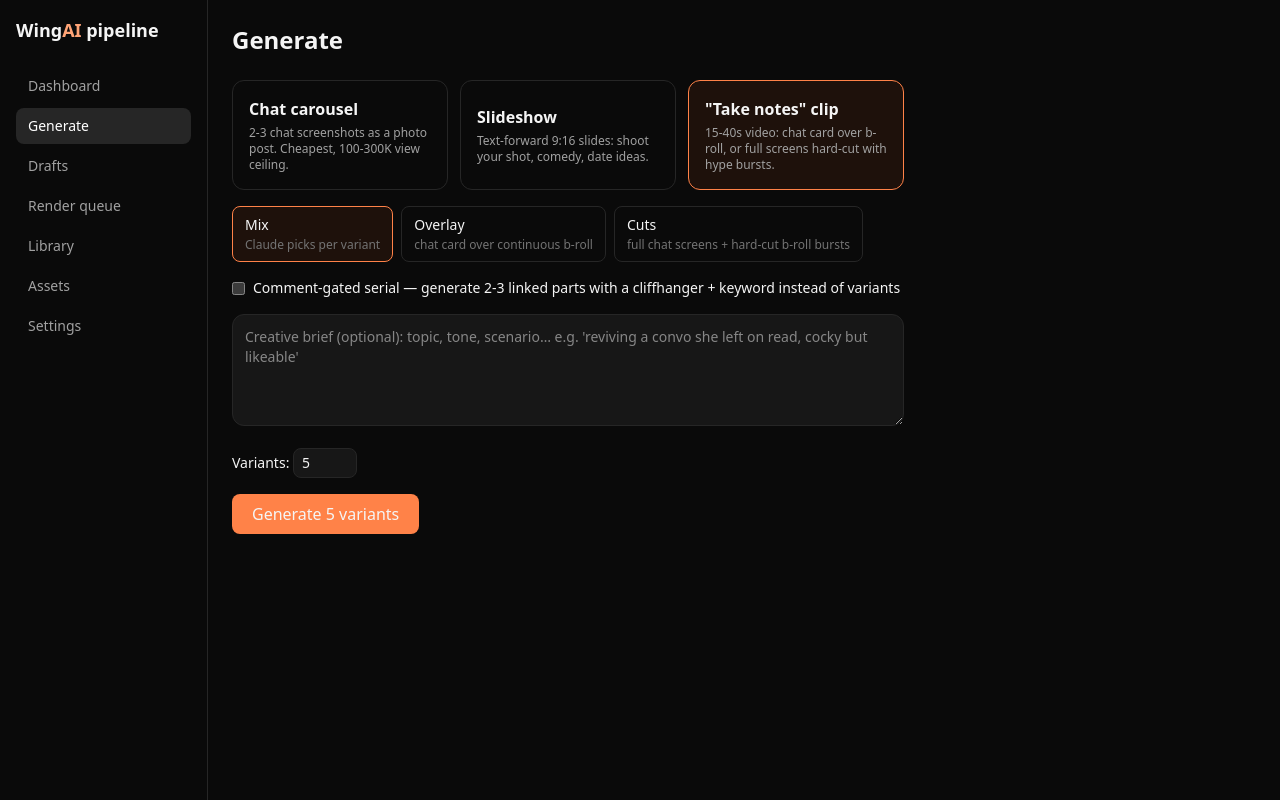
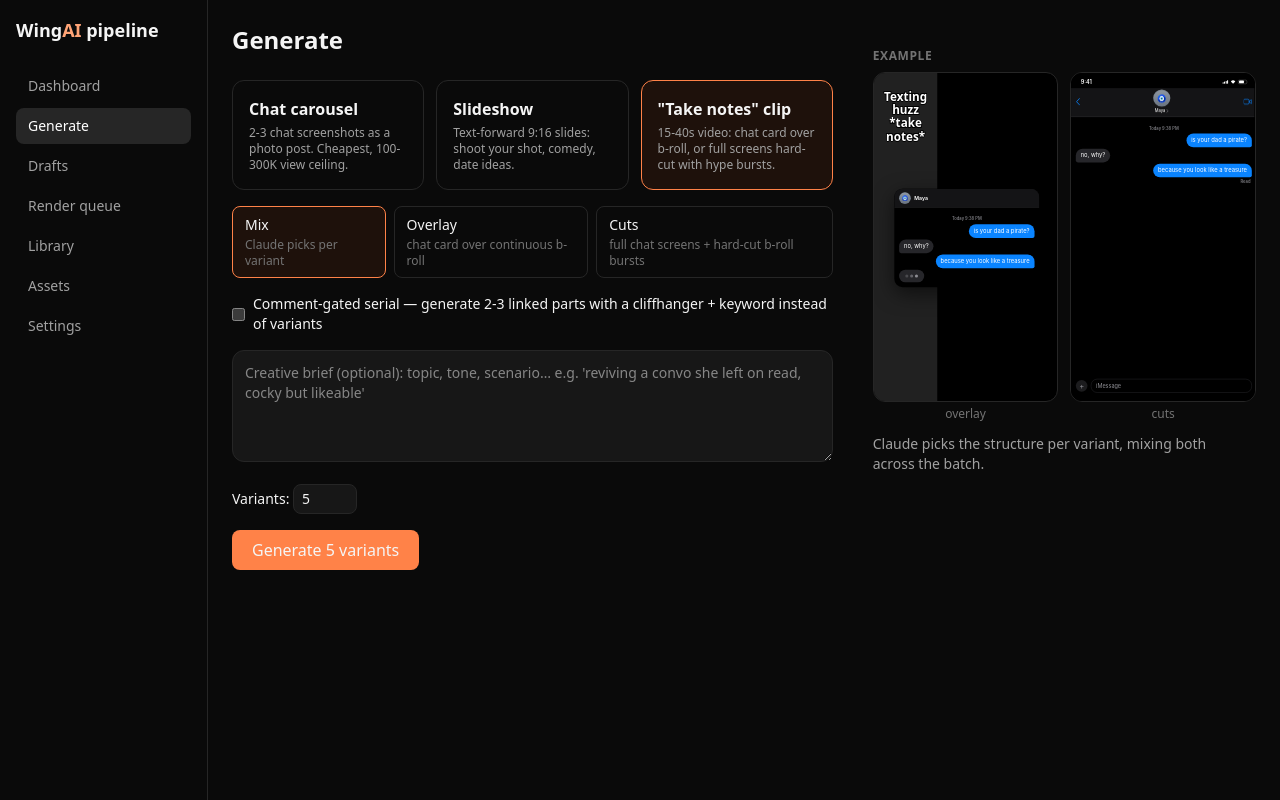
Before and after one commit to ignitiondating/content-pipeline, a React (Vite) app: page /generate in a window 1280 px wide. Both pictures are taken after a click on the button 796 px from the left and 135 px from the top of the page. Built offline with nearby package versions, Linux system fonts and the light colour scheme.

Commit message:
Generate: live example panel that mirrors the current selection
Real render components (ChatScreen/SlideCard) show a sample per format,
slideshow style and clip structure; mix shows both structures side by
side; serial adds the gate-caption note.

```diff
--- /dev/null
+++ b/src/lib/examples.ts
@@ -0,0 +1,40 @@
+import type { ChatSpec } from '@shared/formats/chat'
+import type { Slide } from '@shared/formats/slideshow'
+
+/** Sample content for the Generate page's live example panel. */
+
+export const EXAMPLE_CHAT: ChatSpec = {
+  theme: 'dark',
+  contact: { name: 'Maya', emoji: '🧿' },
+  statusBar: { time: '9:41', batteryPct: 71 },
+  lastMessageStatus: 'read',
+  messages: [
+    { from: 'me', text: 'is your dad a pirate?', timestampDivider: 'Today 9:38 PM' },
+    { from: 'them', text: 'no, why?' },
+    { from: 'me', text: 'because you look like a treasure' },
+    { from: 'them', text: 'omg 💀', reactions: [{ kind: 'haha', from: 'them' }] },
+    { from: 'them', text: 'ok that actually worked' },
+  ],
+}
+
+export const EXAMPLE_HOOK = 'Texting huzz *take notes*'
+
+export const EXAMPLE_SLIDES: Record<'shoot_your_shot' | 'comedic' | 'date_ideas', Slide> = {
+  shoot_your_shot: {
+    kicker: 'move 1',
+    title: 'open with a claim, not a question',
+    chatSnippet: [
+      { from: 'me', text: 'you look like trouble' },
+      { from: 'them', text: 'and yet here you are' },
+    ],
+  },
+  comedic: {
+    title: 'the group chat reviewing your text for 45 minutes',
+    lines: ['12 unread messages', 'before you even hit send'],
+  },
+  date_ideas: {
+    kicker: 'date idea #2',
+    title: 'rooftop parking garage picnic',
+    lines: ['blanket, gas station snacks, city view', 'free, no crowd, no reservations'],
+  },
+}
--- a/src/pages/Generate.tsx
+++ b/src/pages/Generate.tsx
@@ -1,5 +1,9 @@
 import { useState } from 'react'
 import { useNavigate } from 'react-router-dom'
+import ChatScreen from '../components/chat/ChatScreen'
+import SlideCard from '../components/slide/SlideCard'
+import Scaled from '../components/studio/Scaled'
+import { EXAMPLE_CHAT, EXAMPLE_HOOK, EXAMPLE_SLIDES } from '../lib/examples'
 import { api } from '../lib/api'
 
 const FORMAT_CARDS = [
@@ -20,11 +24,133 @@ const STRUCTURES = [
   { key: 'cuts', label: 'Cuts', hint: 'full chat screens + hard-cut b-roll bursts' },
 ] as const
 
+type FormatKey = (typeof FORMAT_CARDS)[number]['key']
+type StyleKey = (typeof STYLES)[number]['key']
+type StructureKey = (typeof STRUCTURES)[number]['key']
+
+function HookText() {
+  return (
+    <div
+      style={{
+        position: 'absolute',
+        top: 48,
+        left: 0,
+        right: 0,
+        display: 'flex',
+        justifyContent: 'center',
+        pointerEvents: 'none',
+      }}
+    >
+      <div
+        style={{
+          maxWidth: '86%',
+          textAlign: 'center',
+          fontSize: 34,
+          fontWeight: 900,
+          lineHeight: 1.15,
+          color: '#FFFFFF',
+          textShadow: '2px 2px 0 #000, -2px 2px 0 #000, 2px -2px 0 #000, -2px -2px 0 #000, 0 3px 0 #000',
+        }}
+      >
+        {EXAMPLE_HOOK}
+      </div>
+    </div>
+  )
+}
+
+function OverlayExample({ height }: { height: number }) {
+  return (
+    <Scaled height={height}>
+      <div style={{ background: '#212121', position: 'relative' }}>
+        <ChatScreen spec={EXAMPLE_CHAT} mode="card" visibleCount={3} showTyping />
+        <HookText />
+      </div>
+    </Scaled>
+  )
+}
+
+function CutsExample({ height }: { height: number }) {
+  return (
+    <Scaled height={height}>
+      <ChatScreen spec={EXAMPLE_CHAT} mode="full" visibleCount={3} />
+    </Scaled>
+  )
+}
+
+function ExamplePanel({
+  format,
+  style,
+  structure,
+  serial,
+}: {
+  format: FormatKey
+  style: StyleKey
+  structure: StructureKey
+  serial: boolean
+}) {
+  let preview
+  let caption: string
+  if (format === 'carousel') {
+    preview = (
+      <Scaled height={520}>
+        <ChatScreen spec={EXAMPLE_CHAT} mode="full" />
+      </Scaled>
+    )
+    caption = 'Fake iMessage screenshots, 1080×1920 PNGs. Posted as a TikTok photo carousel with a question caption.'
+  } else if (format === 'slideshow') {
+    preview = (
+      <Scaled height={520}>
+        <SlideCard slide={EXAMPLE_SLIDES[style]} />
+      </Scaled>
+    )
+    caption =
+      style === 'shoot_your_shot'
+        ? 'A texting mini-lesson: promise → moves with chat receipts → outcome. WingAI matte look.'
+        : style === 'comedic'
+          ? 'An escalating joke about texting culture, punchline on the last slide.'
+          : 'One concrete, cheap date idea per slide — engineered for saves.'
+  } else if (structure === 'overlay') {
+    preview = <OverlayExample height={520} />
+    caption = 'Chat card floats over continuous b-roll; messages reveal one by one with a typing indicator.'
+  } else if (structure === 'cuts') {
+    preview = <CutsExample height={520} />
+    caption = 'Full-screen chat cuts hard against 2-3s b-roll hype bursts after every exchange. Hook rides the intro.'
+  } else {
+    preview = (
+      <div className="flex gap-3">
+        <div>
+          <OverlayExample height={330} />
+          <div className="mt-1 text-center text-xs text-neutral-500">overlay</div>
+        </div>
+        <div>
+          <CutsExample height={330} />
+          <div className="mt-1 text-center text-xs text-neutral-500">cuts</div>
+        </div>
+      </div>
+    )
+    caption = 'Claude picks the structure per variant, mixing both across the batch.'
+  }
+
+  return (
+    <div className="sticky top-6">
+      <div className="mb-2 text-xs font-semibold uppercase tracking-wider text-neutral-500">Example</div>
+      {preview}
+      <p className="mt-3 max-w-[340px] text-sm text-neutral-400">{caption}</p>
+      {serial && (
+        <p className="mt-2 max-w-[340px] rounded-lg bg-wing-950/40 p-2 text-xs text-wing-400">
+          Serial: part 1 cuts on a cliffhanger and its caption ends with{' '}
+          <span className="font-semibold">comment "WORD" for part 2 — link in bio</span>; part 2 pays it off.
+        </p>
+      )}
+    </div>
+  )
+}
+
 export default function Generate() {
   const navigate = useNavigate()
-  const [format, setFormat] = useState<'carousel' | 'slideshow' | 'clip'>('carousel')
-  const [style, setStyle] = useState<(typeof STYLES)[number]['key']>('shoot_your_shot')
-  const [structure, setStructure] = useState<(typeof STRUCTURES)[number]['key']>('mix')
+  const [format, setFormat] = useState<FormatKey>('carousel')
+  const [style, setStyle] = useState<StyleKey>('shoot_your_shot')
+  const [structure, setStructure] = useState<StructureKey>('mix')
   const [brief, setBrief] = useState('')
   const [count, setCount] = useState(5)
   const [serial, setSerial] = useState(false)
@@ -53,7 +179,8 @@ export default function Generate() {
   }
 
   return (
-    <div className="max-w-2xl">
+    <div className="flex gap-10">
+      <div className="max-w-2xl flex-1">
         <h1 className="mb-6 text-2xl font-bold">Generate</h1>
         <div className="mb-4 grid grid-cols-3 gap-3">
           {FORMAT_CARDS.map((card) => (
@@ -138,5 +265,10 @@ export default function Generate() {
           {busy ? 'Generating…' : serial ? 'Generate serial' : `Generate ${count} variants`}
         </button>
       </div>
+
+      <div className="hidden shrink-0 lg:block">
+        <ExamplePanel format={format} style={style} structure={structure} serial={serial} />
+      </div>
+    </div>
   )
 }
```
Lines whose indentation alone changed are shown as unchanged.
